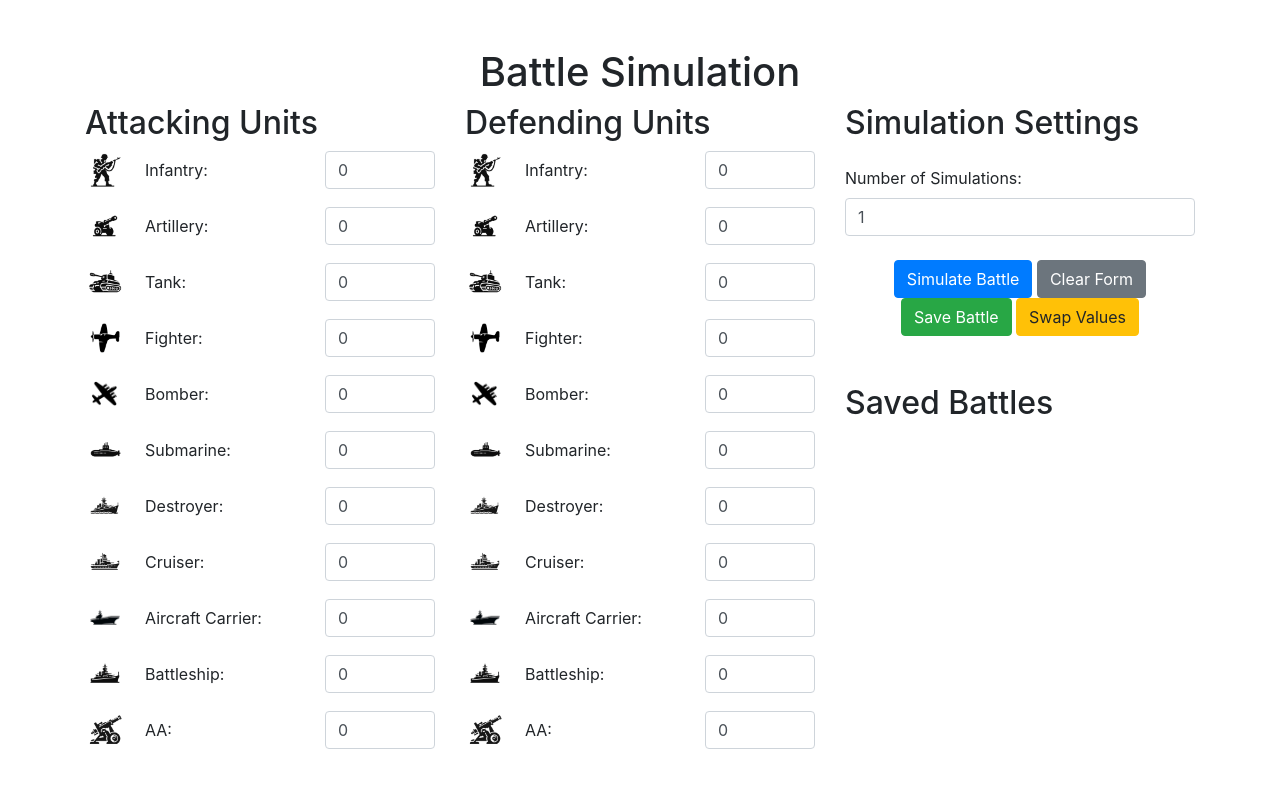
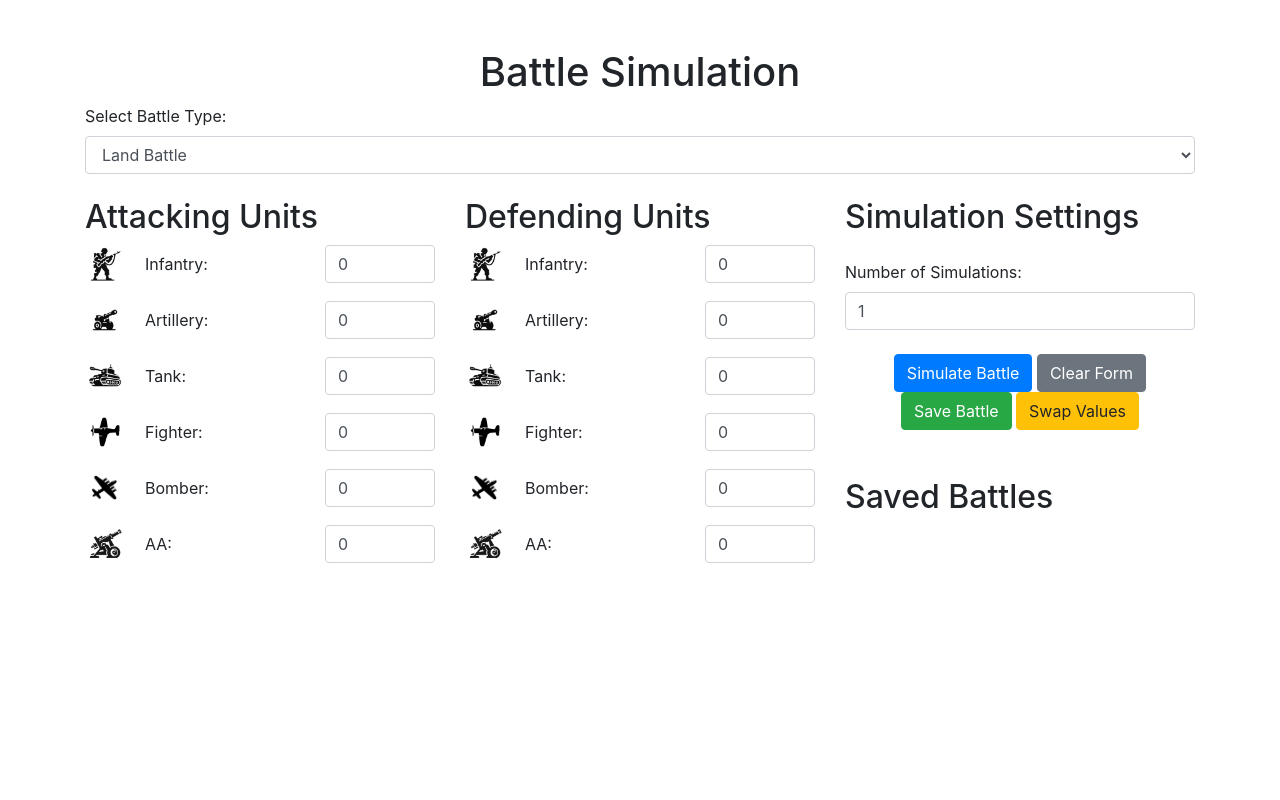
Before and after one commit to RFOSHA/axis_and_allies_calc, a FastAPI app: page / in a window 1280 px wide. Run offline with FastAPI, Linux system fonts and the light colour scheme; some libraries are stand-ins or nearby versions.

Commit message:
added in battle types

```diff
--- a/static/js/battle.js
+++ b/static/js/battle.js
@@ -65,9 +65,44 @@ document.addEventListener("DOMContentLoaded", function() {
         }
     }
 
+    // Function to swap values between attacking and defending units
+    function swapValues() {
+        units.forEach(unit => {
+            const attackInput = document.getElementById('attack_' + unit.toLowerCase());
+            const defenseInput = document.getElementById('defense_' + unit.toLowerCase());
+            const tempValue = attackInput.value;
+            attackInput.value = defenseInput.value;
+            defenseInput.value = tempValue;
+        });
+    }
+
+    // Function to update visible units based on selected battle type
+    function updateVisibleUnits() {
+        const unitsByBattleType = {
+            land: ['infantry', 'artillery', 'tank', 'fighter', 'bomber', 'aa'],
+            amphibious: ['infantry', 'artillery', 'tank', 'fighter', 'bomber', 'cruiser', 'battleship', 'aa'],
+            sea: ['fighter', 'bomber', 'submarine', 'destroyer', 'cruiser', 'aircraft carrier', 'battleship']
+        };
+
+        const battleType = document.getElementById('battle-type').value;
+        const visibleUnits = unitsByBattleType[battleType];
+
+        document.querySelectorAll('.unit-row').forEach(row => {
+            const unit = row.getAttribute('data-unit');
+            if (visibleUnits.includes(unit)) {
+                row.style.display = 'flex';
+            } else {
+                row.style.display = 'none';
+            }
+        });
+    }
+
     // Attach event listeners
     document.getElementById("clear-form-btn").addEventListener("click", clearForm);
     document.getElementById("save-battle-btn").addEventListener("click", saveBattle);
+    document.getElementById("swap-values-btn").addEventListener("click", swapValues);
+    document.getElementById("battle-type").addEventListener("change", updateVisibleUnits);
+
     document.querySelectorAll(".load-battle-btn").forEach(button => {
         button.addEventListener("click", function() {
             loadBattle(button.dataset.battleName);
@@ -76,7 +111,8 @@ document.addEventListener("DOMContentLoaded", function() {
     document.querySelectorAll(".delete-battle-btn").forEach(button => {
         button.addEventListener("click", function() {
             deleteBattle(button.dataset.battleName);
-
         });
     });
+
+    updateVisibleUnits(); // Initial call to set the correct units on page load
 });
--- a/templates/index.html
+++ b/templates/index.html
@@ -9,6 +9,9 @@
             max-width: 40px;  /* Cap the size of the image */
             height: auto;
         }
+        .unit-row {
+            display: none;
+        }
     </style>
     <title>Battle Simulation</title>
 </head>
@@ -16,11 +19,21 @@
     <div class="container mt-5">
         <h1 class="text-center">Battle Simulation</h1>
         <form id="battle-form" action="/simulate" method="post">
+            <div class="row mb-4">
+                <div class="col-md-12">
+                    <label for="battle-type">Select Battle Type:</label>
+                    <select class="form-control" id="battle-type" name="battle_type">
+                        <option value="land">Land Battle</option>
+                        <option value="amphibious">Amphibious Assault</option>
+                        <option value="sea">Sea Battle</option>
+                    </select>
+                </div>
+            </div>
             <div class="row">
                 <div class="col-md-4">
                     <h2>Attacking Units</h2>
                     {% for unit, attributes in units.items() %}
-                        <div class="form-row align-items-center mb-3">
+                        <div class="form-row align-items-center mb-3 unit-row" data-unit="{{ unit|lower }}">
                             <div class="col-2">
                                 <img src="/static/images/{{ unit|lower }}.png" alt="{{ unit }}" class="img-fluid unit-image">
                             </div>
@@ -36,7 +49,7 @@
                 <div class="col-md-4">
                     <h2>Defending Units</h2>
                     {% for unit, attributes in units.items() %}
-                        <div class="form-row align-items-center mb-3">
+                        <div class="form-row align-items-center mb-3 unit-row" data-unit="{{ unit|lower }}">
                             <div class="col-2">
                                 <img src="/static/images/{{ unit|lower }}.png" alt="{{ unit }}" class="img-fluid unit-image">
                             </div>
@@ -79,20 +92,10 @@
             </div>
         </form>
     </div>
+    <script src="/static/js/battle.js"></script>
     <script>
-        document.addEventListener('DOMContentLoaded', function() {
-            document.getElementById('swap-values-btn').addEventListener('click', function() {
-                const unitNames = {{ units.keys()|list|tojson }};
-                unitNames.forEach(unit => {
-                    const attackInput = document.getElementById('attack_' + unit.toLowerCase());
-                    const defenseInput = document.getElementById('defense_' + unit.toLowerCase());
-                    const tempValue = attackInput.value;
-                    attackInput.value = defenseInput.value;
-                    defenseInput.value = tempValue;
-                });
-            });
-        });
+        // Ensure units data is available for JavaScript
+        var units = {{ units.keys()|list|tojson }};
     </script>
-    <script src="/static/js/battle.js"></script>
 </body>
 </html>
```
Also changed, not shown: static/js/index.js (added, +35 -0 lines), static/attacker_plot.png, static/defender_plot.png.
